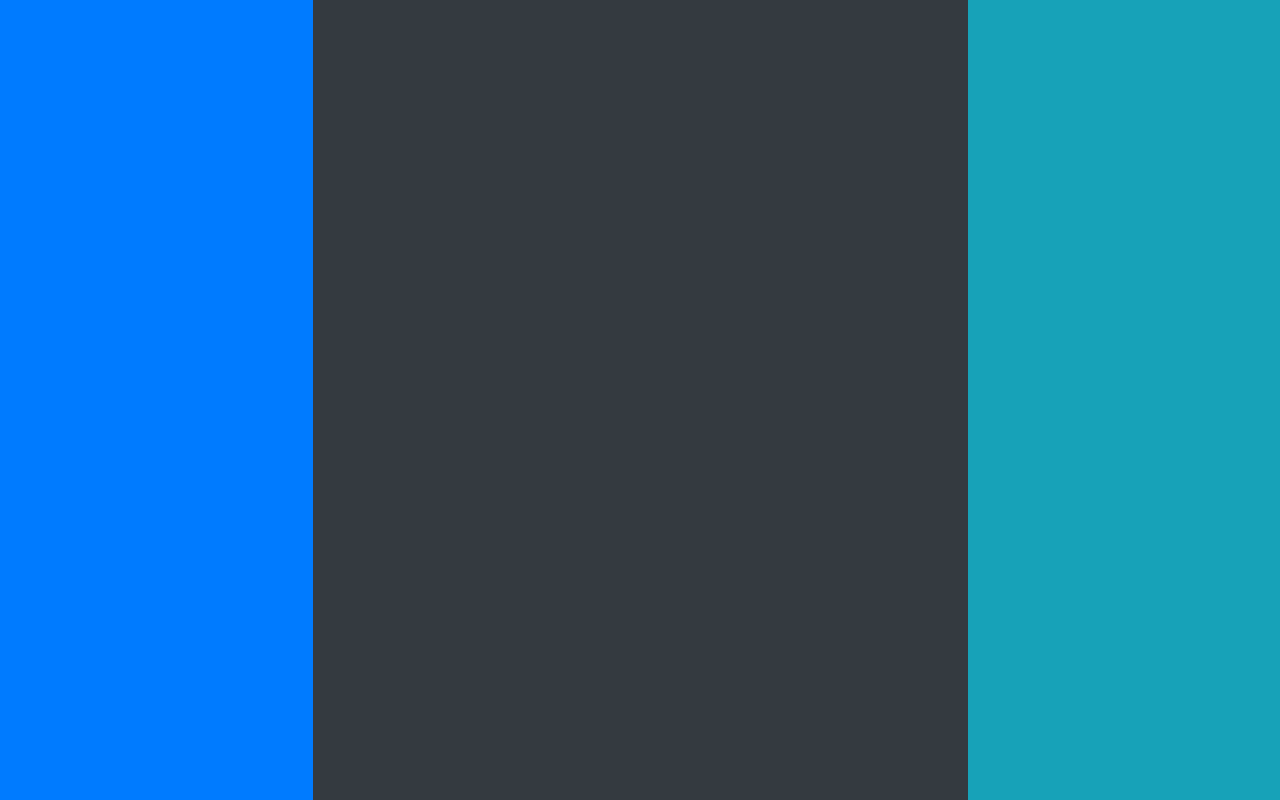
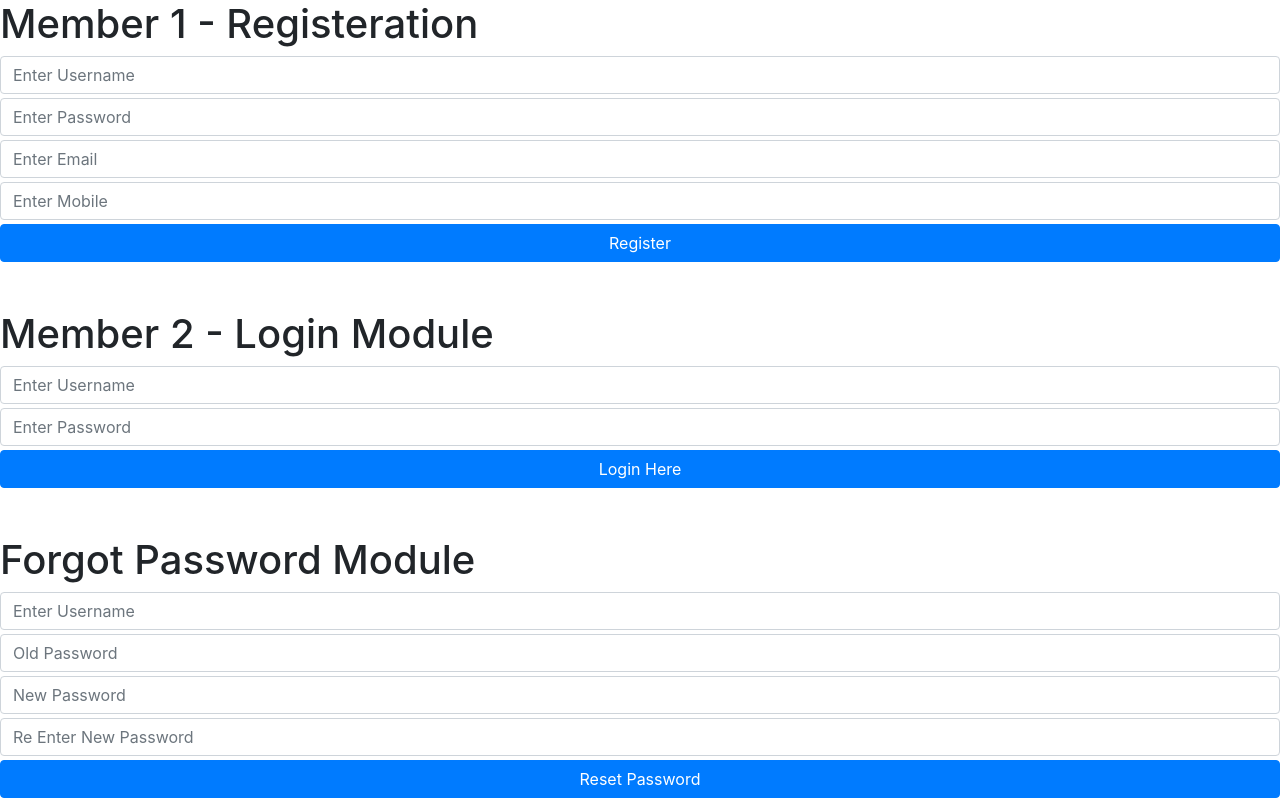
Before and after one commit to cg-201/react-app-demo3, a React (Create React App) app: page / in a window 1280 px wide. Built offline with nearby package versions, Linux system fonts and the light colour scheme; the HTML template or start-up script is replaced by a standard one.

Commit message:
creating multiple reac component.

```diff
--- a/src/App.js
+++ b/src/App.js
@@ -2,15 +2,151 @@
 import "./App.css";
 
 import { useState } from "react";
-import { Col, Row } from "react-bootstrap";
+import { Button, ButtonGroup, Col, Row } from "react-bootstrap";
 
 function App() {
   return (
-    <Row style={{ height: "100vh" }}>
-      <Col xs={0} md={3} className="bg-primary d-none d-md-block"></Col>
-      <Col xs={12} md={6} className="bg-dark"></Col>
-      <Col xs={0} md={3} className="bg-info  d-none d-md-block"></Col>
-    </Row>
+    <div>
+      <Member1 />
+
+      <div className="mb-5"></div>
+      <Member2 />
+
+      <div className="mb-5"></div>
+      <Member3 />
+    </div>
+  );
+}
+
+function Member1() {
+  return (
+    <div>
+      <h1>Member 1 - Registeration</h1>
+      <div>
+        <div className="mb-1">
+          <input
+            type="text"
+            name=""
+            id=""
+            placeholder="Enter Username"
+            className="form-control"
+          />
+        </div>
+
+        <div className="mb-1">
+          <input
+            type="text"
+            name=""
+            id=""
+            placeholder="Enter Password"
+            className="form-control"
+          />
+        </div>
+
+        <div className="mb-1">
+          <input
+            type="text"
+            name=""
+            id=""
+            placeholder="Enter Email"
+            className="form-control"
+          />
+        </div>
+
+        <div className="mb-1">
+          <input
+            type="text"
+            name=""
+            id=""
+            placeholder="Enter Mobile"
+            className="form-control"
+          />
+        </div>
+
+        <div className="mb-1">
+          <input
+            type="button"
+            value="Register"
+            className="btn btn-primary w-100"
+          />
+        </div>
+      </div>
+    </div>
+  );
+}
+
+function Member2() {
+  return (
+    <div>
+      <h1>Member 2 - Login Module</h1>
+      <div className="mb-1">
+        <input
+          type="text"
+          placeholder="Enter Username"
+          className="form-control"
+        />
+      </div>
+
+      <div className="mb-1">
+        <input
+          type="text"
+          placeholder="Enter Password"
+          className="form-control"
+        />
+      </div>
+
+      <div>
+        <Button className="w-100">Login Here</Button>
+      </div>
+    </div>
+  );
+}
+
+function Member3() {
+  return (
+    <div>
+      <h1>Forgot Password Module</h1>
+
+      <div className="mb-1">
+        <input
+          type="text"
+          placeholder="Enter Username"
+          className="form-control"
+        />
+      </div>
+
+      <div className="mb-1">
+        <input
+          type="text"
+          placeholder="Old Password"
+          className="form-control"
+        />
+      </div>
+
+      <div className="mb-1">
+        <input
+          type="text"
+          placeholder="New Password"
+          className="form-control"
+        />
+      </div>
+
+      <div className="mb-1">
+        <input
+          type="text"
+          placeholder="Re Enter New Password"
+          className="form-control"
+        />
+      </div>
+
+      <div>
+        <input
+          type="button"
+          value="Reset Password"
+          className="btn btn-primary w-100"
+        />
+      </div>
+    </div>
   );
 }
 
```
